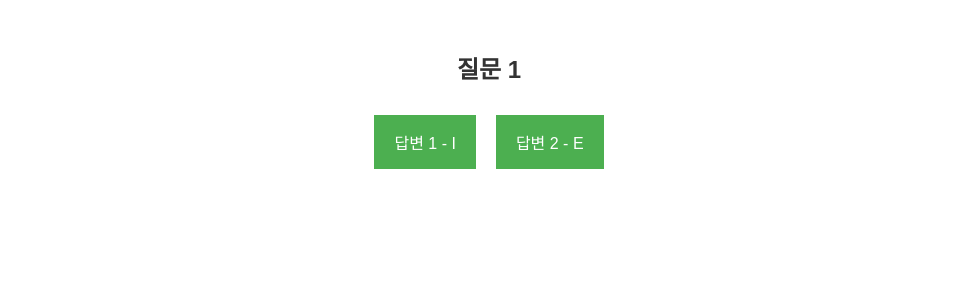
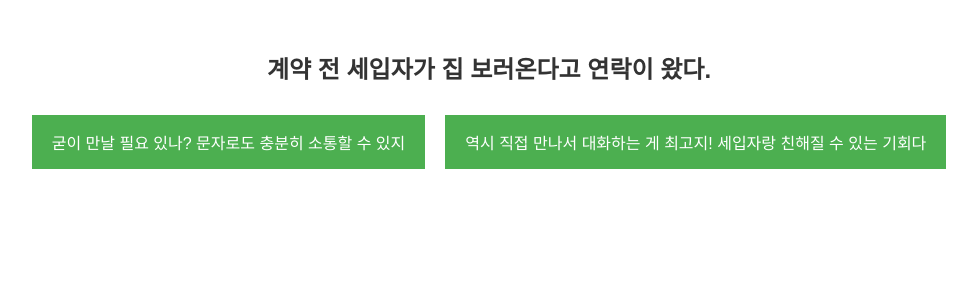
Before and after one commit to nogglee/godmulju, a React (Create React App) app: page /godmulju/quiz in a window 1280 px wide. Shown: the top 300 px of the page, without its empty margins (151-1128 px from the left). Built offline with nearby package versions, Linux system fonts and the light colour scheme.

Commit message:
Update Quest List

```diff
--- a/src/Quiz.js
+++ b/src/Quiz.js
@@ -17,18 +17,18 @@ const Quiz = () => {
 
   // 질문 및 답변 설정
   const questions = [
-    { text: '질문 1', options: [{ text: '답변 1 - I', type: 'I' }, { text: '답변 2 - E', type: 'E' }] },
-    { text: '질문 2', options: [{ text: '답변 1 - I', type: 'I' }, { text: '답변 2 - E', type: 'E' }] },
-    { text: '질문 3', options: [{ text: '답변 1 - I', type: 'I' }, { text: '답변 2 - E', type: 'E' }] },
-    { text: '질문 4', options: [{ text: '답변 1 - S', type: 'S' }, { text: '답변 2 - N', type: 'N' }] },
-    { text: '질문 5', options: [{ text: '답변 1 - S', type: 'S' }, { text: '답변 2 - N', type: 'N' }] },
-    { text: '질문 6', options: [{ text: '답변 1 - S', type: 'S' }, { text: '답변 2 - N', type: 'N' }] },
-    { text: '질문 7', options: [{ text: '답변 1 - T', type: 'T' }, { text: '답변 2 - F', type: 'F' }] },
-    { text: '질문 8', options: [{ text: '답변 1 - T', type: 'T' }, { text: '답변 2 - F', type: 'F' }] },
-    { text: '질문 9', options: [{ text: '답변 1 - T', type: 'T' }, { text: '답변 2 - F', type: 'F' }] },
-    { text: '질문 10', options: [{ text: '답변 1 - J', type: 'J' }, { text: '답변 2 - P', type: 'P' }] },
-    { text: '질문 11', options: [{ text: '답변 1 - J', type: 'J' }, { text: '답변 2 - P', type: 'P' }] },
-    { text: '질문 12', options: [{ text: '답변 1 - J', type: 'J' }, { text: '답변 2 - P', type: 'P' }] },
+    { text: '계약 전 세입자가 집 보러온다고 연락이 왔다.', options: [{ text: '굳이 만날 필요 있나? 문자로도 충분히 소통할 수 있지', type: 'I' }, { text: '역시 직접 만나서 대화하는 게 최고지! 세입자랑 친해질 수 있는 기회다', type: 'E' }] },
+    { text: '세입자와 만났다. 어색한 이 순간..', options: [{ text: '궁금한건 먼저 물어보겠지? 물어보면 대답해줘야지', type: 'I' }, { text: '회사가 여기 근처인가? 궁금한데 물어봐야겠다', type: 'E' }] },
+    { text: '건물 관리 회의가 잡혔다. 첫 회의를 위해,', options: [{ text: '회의 전 모든 자료를 꼼꼼하게 준비해서 정리해가야겠다!', type: 'I' }, { text: '적극적으로 의견 어필해서 분위기를 휘어잡을거야!', type: 'E' }] },
+    { text: '부동산 계약을 전자문서로 한다고?', options: [{ text: '문서는 무조건 종이지. 기존 방식에는 다 이유가 있는 법!', type: 'S' }, { text: '완전 편한데? 디지털 시대에 뒤쳐지면 안되지!', type: 'N' }] },
+    { text: '오늘 본 집이 마음에 드는데 직거래하자고 연락이 왔다. 당신의 선택은?', options: [{ text: '중개사가 괜히 중개사겠어? 원칙대로 해야지 무슨 직거래야', type: 'S' }, { text: '오 보증금 아끼고 좋은데? 직거래 한 번 해볼까?', type: 'N' }] },
+    { text: '길가다가 우연히 본 휘향찬란한 건물', options: [{ text: ' 저런 건물은 얼마나할까?', type: 'S' }, { text: '저 건물주는 무슨 일할까?', type: 'N' }] },
+    { text: '친구가 돈을 빌려달라고 부탁했다. 당신의 반응은?', options: [{ text: '왜 필요해? 얼마나 필요해? 언제 갚을 수 있어?', type: 'T' }, { text: '요즘 힘드냐? 이럴 때 도와주는게 친구지 얼마면 되!', type: 'F' }] },
+    { text: '당신의 집이 마음에 든 세입자. 그런데, 보증금을 깎아 달라고 한다.', options: [{ text: '얼마나 남는지 계산해보고 합당한 이유면 깎아주지 뭐', type: 'T' }, { text: '어떤 상황인지 들어보고 가능하면 배려해줘야겠다', type: 'F' }] },
+    { text: '세입자가 자꾸 새벽에 노래를 부른다.. 당신의 대처 방법은?', options: [{ text: '녹음 해놓고 세입자에게 경고한다', type: 'T' }, { text: '조용히 쪽지로 의견을 전달한다', type: 'F' }] },
+    { text: '첫 월세 입금날이다! 이 돈으로 뭐하지?', options: [{ text: '미래에 투자하자 적금 액수 늘려야지', type: 'J' }, { text: '그 동안 고생했는데 해외 한 번 갔다와야지', type: 'P' }] },
+    { text: '부동산에 집을 내놓을 때 나는', options: [{ text: '월, 수, 금 오후 1시부터 오후 5시까지 가능해요', type: 'J' }, { text: '세입자 구해지면 연락주세요', type: 'P' }] },
+    { text: '월세 입금이 아직 안들어와있다. 당신의 반응은?', options: [{ text: '이럴 줄 알았어 알림 설정해놓길 잘했네 연락해봐야지', type: 'J' }, { text: '깜빡했을수도 있어 며칠 더 기다려봐야지', type: 'P' }] },
   ];
 
   // 답변 클릭 핸들러
```
Also changed, not shown: 5 other files (tests, documents, lock files or other folders).
